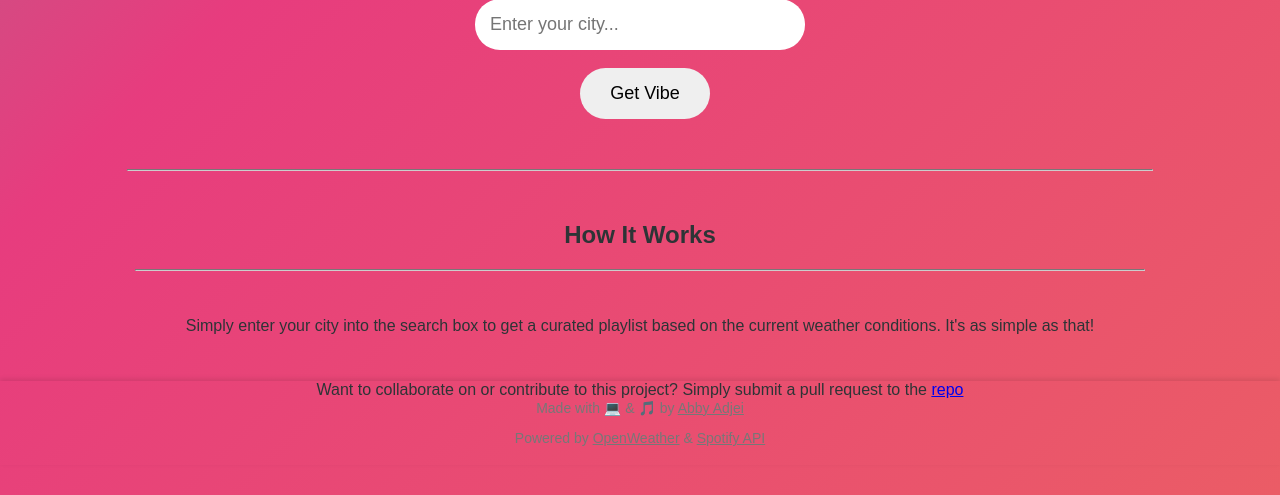
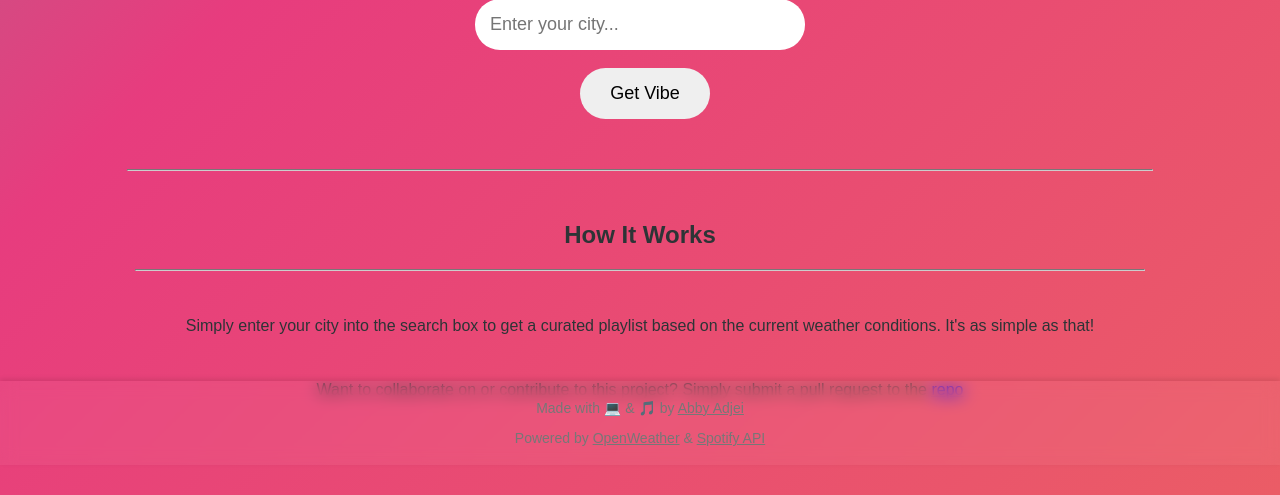
Before and after one commit to AbbyAdj/moodify, a Python web app: template src/templates/index.html in a window 1280 px wide. Shown: the part 335-830 px from the top of the page. Run offline with Jinja, Linux system fonts and the light colour scheme; the template is opened without the code that fills it, so the values that code supplies are empty.

Commit message:
update styling

```diff
--- a/src/static/styles.css
+++ b/src/static/styles.css
@@ -136,7 +136,8 @@ footer {
   text-align: center;
   font-size: 14px;
   color: #777;
-  background-color: transparent;
+  background-color: rgba(255, 255, 255, 0.05); /* subtle transparent */
+  backdrop-filter: blur(8px); /* frosted glass effect */
   box-shadow: 0 -2px 5px rgba(0,0,0,0.1);
 }
 
```
